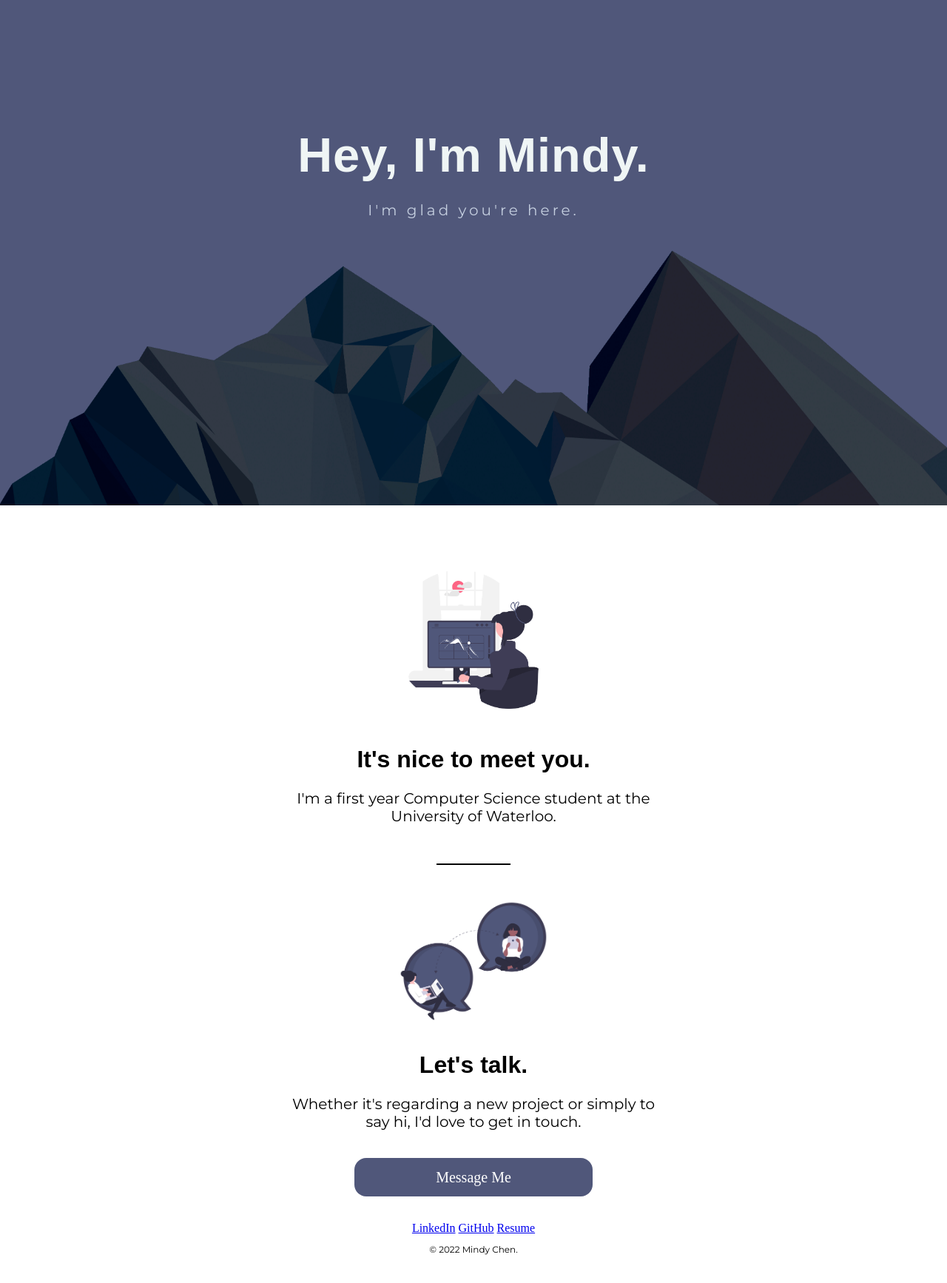
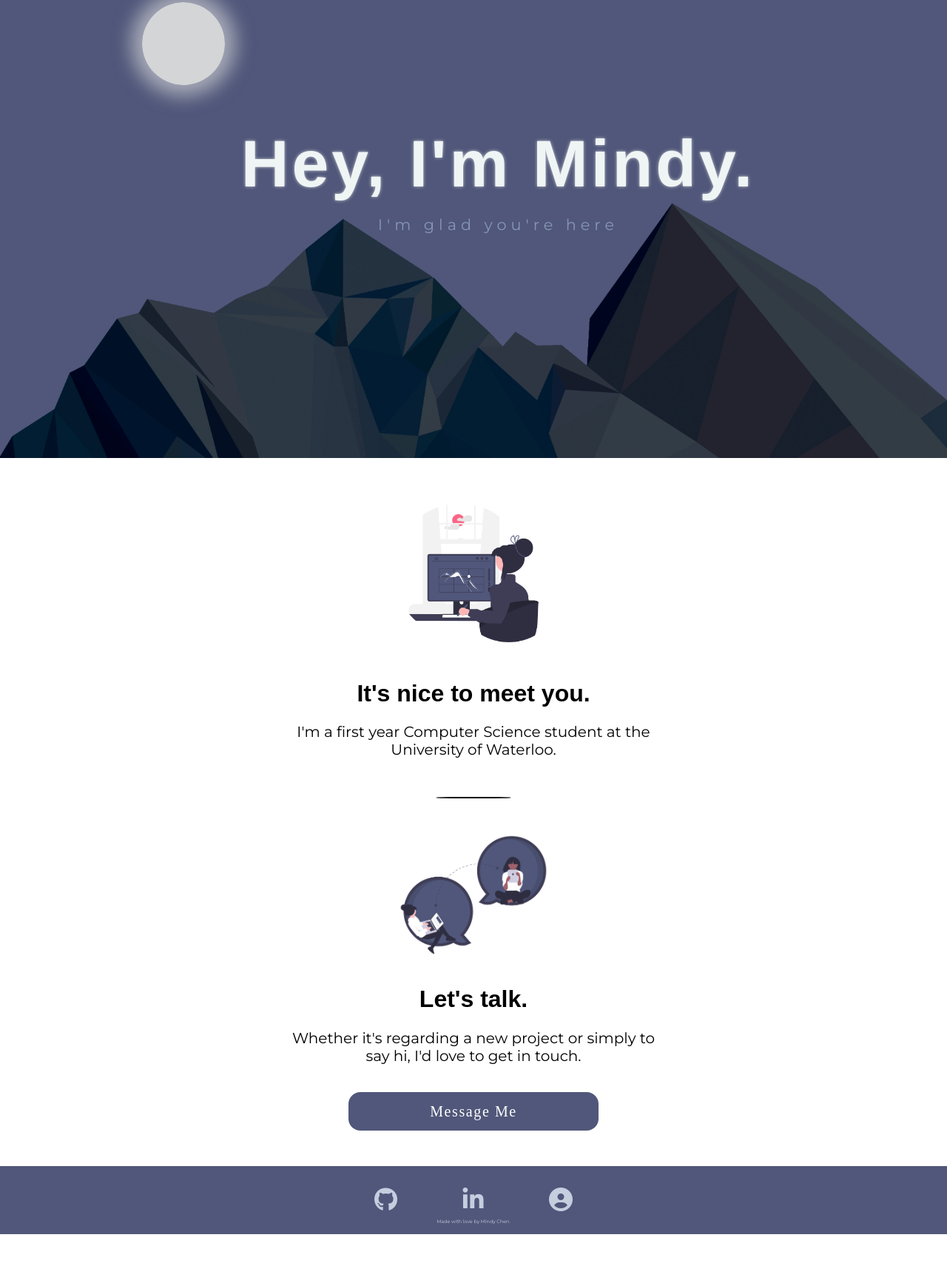
Before and after one commit to mindychxn/Mindy-Chen, a plain HTML site: page index.html in a window 1280 px wide. Shown: the part 106-1840 px from the top of the page at 74% size. After the commit the page ends 1774 px from the top, so only its background shows below. Drawn offline with Linux system fonts and the light colour scheme; a web font is replaced by a local one.

Commit message:
Added footer icon links and changed header positioning

```diff
--- a/css/styles.css
+++ b/css/styles.css
@@ -1,6 +1,7 @@
 body {
     text-align: center;
     margin: 0;
+    align-items: center;
 }
 h1{
     font-family: 'Italiana', sans-serif;
@@ -12,29 +13,46 @@ p {
 }
 hr {
     width: 20%;
-    height: 2px;
-    background-color: black;
-    border-style: none;
+    height: 0.5px;
+    background-color: rgba(0, 0, 0, 0.736);
+    border-style: solid;
+    border-radius: 70%;
 }
 .top-container {
     background-color: #50577A;
     position: relative;
-    padding-top: 5%;
     height: 725px;
+}
+.top-container .moon {
+    height: 7rem;
+    width: 7rem;
+    border-radius: 50%;
+    background: #f3f3edce;
+    box-shadow: 0 0 25px 15px #f3f3ed85;
+    position: absolute;
+    left: 15%;
+    top: 15%
+}
+.intro {
+    position: absolute;
+    top: 38%;
+    left: 25.45%;
 }
 .name {
     color: #EFF5F5;
-    font-size: 4.06rem;
+    font-size: 7vw;
     font-weight: 700;
-    letter-spacing: 1px;
-    position: relative;
-    top: 13%;
-    line-height: 3.5em;
+    letter-spacing: 4px;
+    text-shadow: 0 0 4px#f3f3edb5;
+    margin: 0;
 }
 .name-sub {
-    color: #c4cedf;
-    top: 35%;
-    letter-spacing: 4px;
+    margin: 0;
+    font-family: montserrat;
+    font-size: 1.3rem;
+    color: #8696b3;
+    letter-spacing: 6px;
+    text-shadow: none;
 }
 .mountain {
     width: 100%;
@@ -43,10 +61,10 @@ hr {
     right: 0;
 }
 .middle-container {
-    padding-top: 5%;
+    padding-top: 3%;
     width: 500px;
     margin: 0 auto;
-
+    padding-bottom: 3%;
 }
 .avatar {
     width: 50%;
@@ -62,19 +80,38 @@ hr {
     font-family: Italiana;
     color: #ffffff;
     font-size: 20px;
-    background: #50577A;
+    background-color: #50577A;
     padding: 15px 110px 15px 110px;
     text-decoration: none;
-    transition: background 0.3s 0.5ms;
+    transition: background-color 0.4s 0.5ms;
+    letter-spacing: 0.1rem;
   }
 .btn:hover {
-    background: #6f78a4;
+    background-color: #68709a;
     text-decoration: none;
 }
 
 .bottom-container {
-    margin-top: 3rem;
+    font-family: 'Montserrat';
+    padding: 2%;
+    margin-top: 1.5rem;
+    background-color: #50577A;
+    padding-bottom: 1%;
+}
+.icon {
+    font-size: 2rem;
+    color: #c4cedf;
+    text-decoration: none;
+    transition: color 0.4s 0.5ms;
+    margin: 0 2.5rem;
+    padding-bottom: 0;
+}
+.icon:hover {
+    color: #ffffff;
 }
 .copyright {
-    font-size: 0.75rem;
+    font-size: 0.5vw;
+    color: #c4cedf;
+    padding-bottom: 0;
+    margin-bottom: 0;
 }
--- a/index.html
+++ b/index.html
@@ -8,14 +8,15 @@
     <link rel="preconnect" href="https://fonts.googleapis.com">
     <link rel="preconnect" href="https://fonts.gstatic.com" crossorigin>
     <link href="https://fonts.googleapis.com/css2?family=Italiana&family=Montserrat:wght@100;400&display=swap" rel="stylesheet">
-
+    <script src="https://kit.fontawesome.com/c3008eb43c.js" crossorigin="anonymous"></script>
 </head>
 <body>
     <div class="top-container">
-        <!--<img class="moon" src="images/moon.png" alt="moon-img">-->
-        <h1 class="name">Hey, I'm Mindy.</h1>
-        <p class="name-sub">I'm glad you're here.</p>
-        <!--<img class="star" src="images/star.png" alt="shooting-star-img">-->
+        <div class="moon"></div>
+        <div class="intro">
+            <h1 class="name">Hey, I'm Mindy.</h1><br>
+            <p class="name-sub">I'm glad you're here</p>
+        </div>
         <img class="mountain" src="images/mountains.png" alt="mountain-img">
     </div>
 
@@ -36,13 +37,17 @@
             <a class="btn" href="mailto:mindychxn@gmail.com">Message Me</a>
         </div>
     </div>
-
-
     <div class="bottom-container">
-        <a class="footer-link" href="https://www.linkedin.com/">LinkedIn</a>
-        <a class="footer-link" href="https://twitter.com/">GitHub</a>
-        <a class="footer-link" href="https://www.appbrewery.co/">Resume</a>
-        <p class="copyright">© 2022 Mindy Chen.</p>
+        <a class="icon" href="https://github.com/mindychxn">
+            <i class="fa-brands fa-github"></i>
+        </a>
+        <a class="icon" href="https://ca.linkedin.com/">
+            <i class="fa-brands fa-linkedin-in"></i>
+        </a>
+        <a class="icon" href="">
+            <i class="fa-solid fa-circle-user"></i>
+        </a>
+        <p class="copyright">Made with love by Mindy Chen.</p>
     </div>
 </body>
 </html>
```
